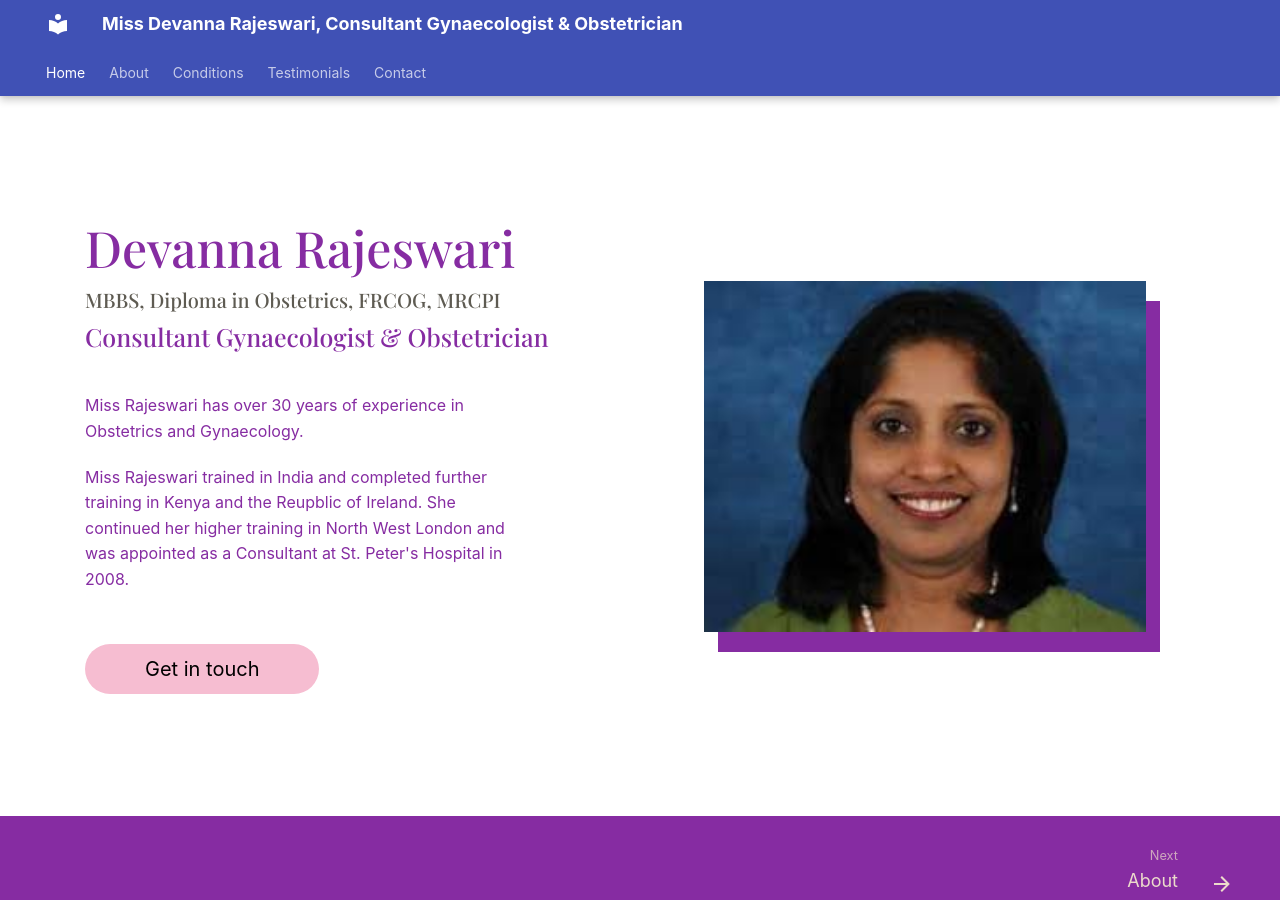
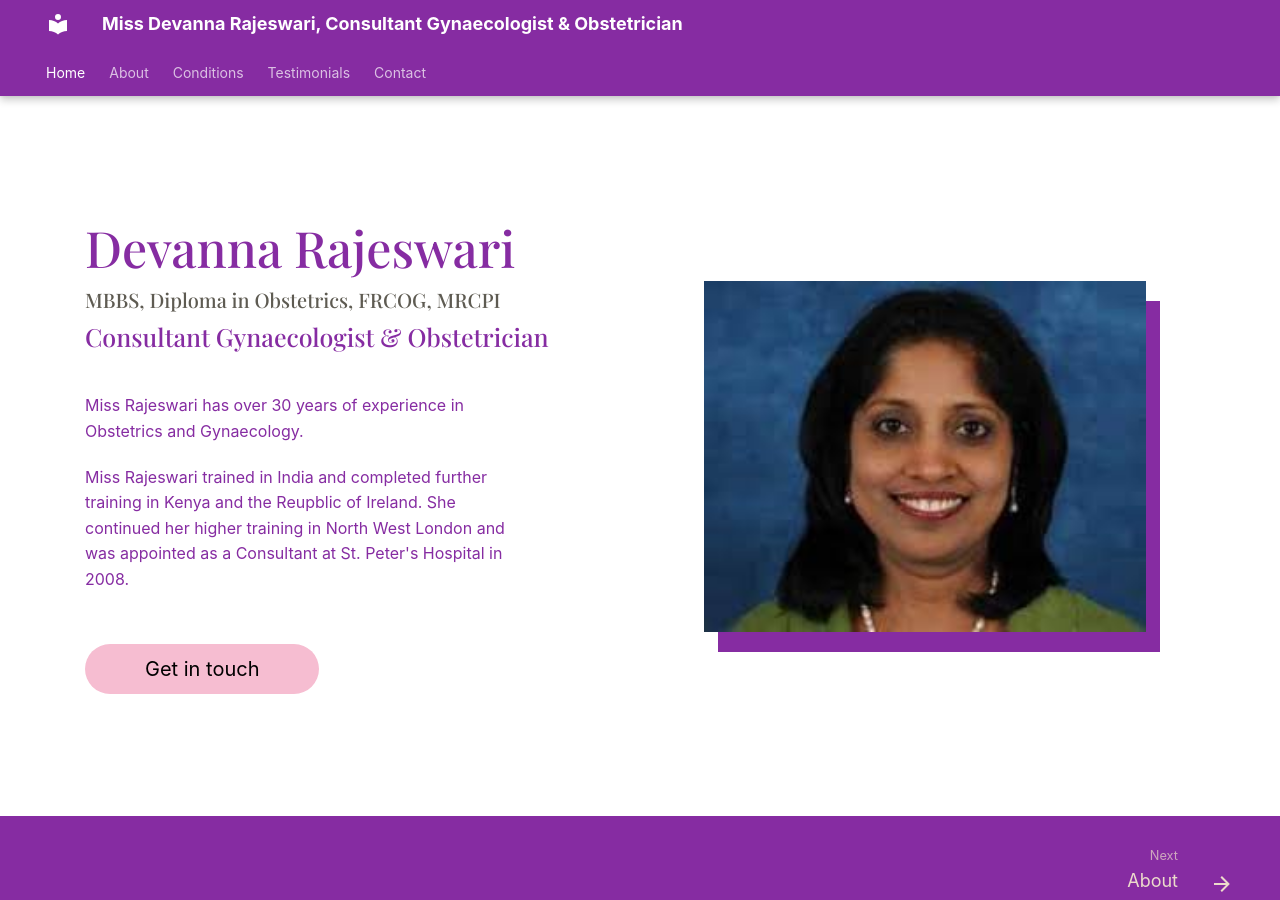
Before and after one commit to anchit-chandran/aunty-rajeswari-website, an MkDocs documentation site: the page built from docs/index.md, in a window 1280 px wide and 900 px high. Built offline with MkDocs 1.6.1 and Material for MkDocs 9.7.7, drawn with Linux system fonts in a browser that asks for light colours; some web fonts are replaced.

Commit message:
attempts update nav bg col
Signed-off-by: Anchit <anchit97123@gmail.com>

```diff
--- a/docs/_assets/_stylesheets/extra.css
+++ b/docs/_assets/_stylesheets/extra.css
@@ -13,6 +13,14 @@
 
 }
 
+/* nav bg color */
+.md-header, .md-tabs {
+    background-color: var(--main) !important;
+}
+
+.md-nav__item .md-nav__link--active {
+    color: var(---accent);
+}
 
 
 
```
